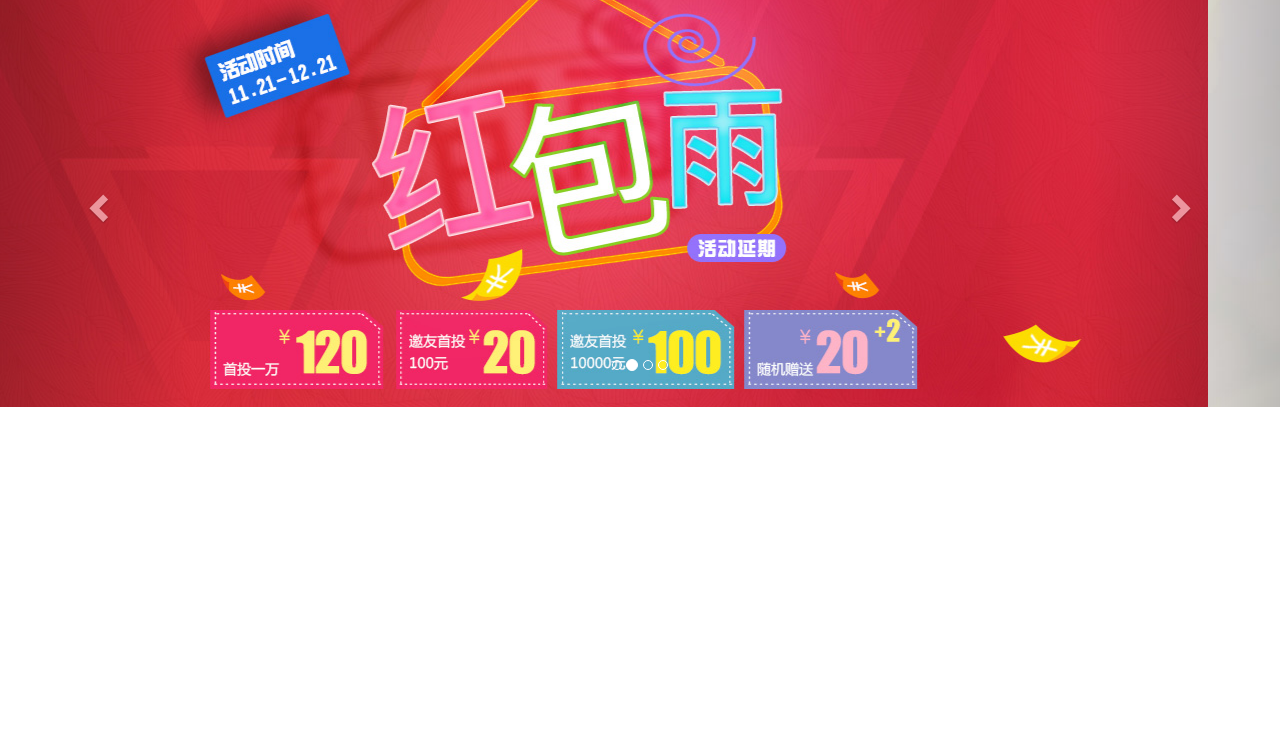
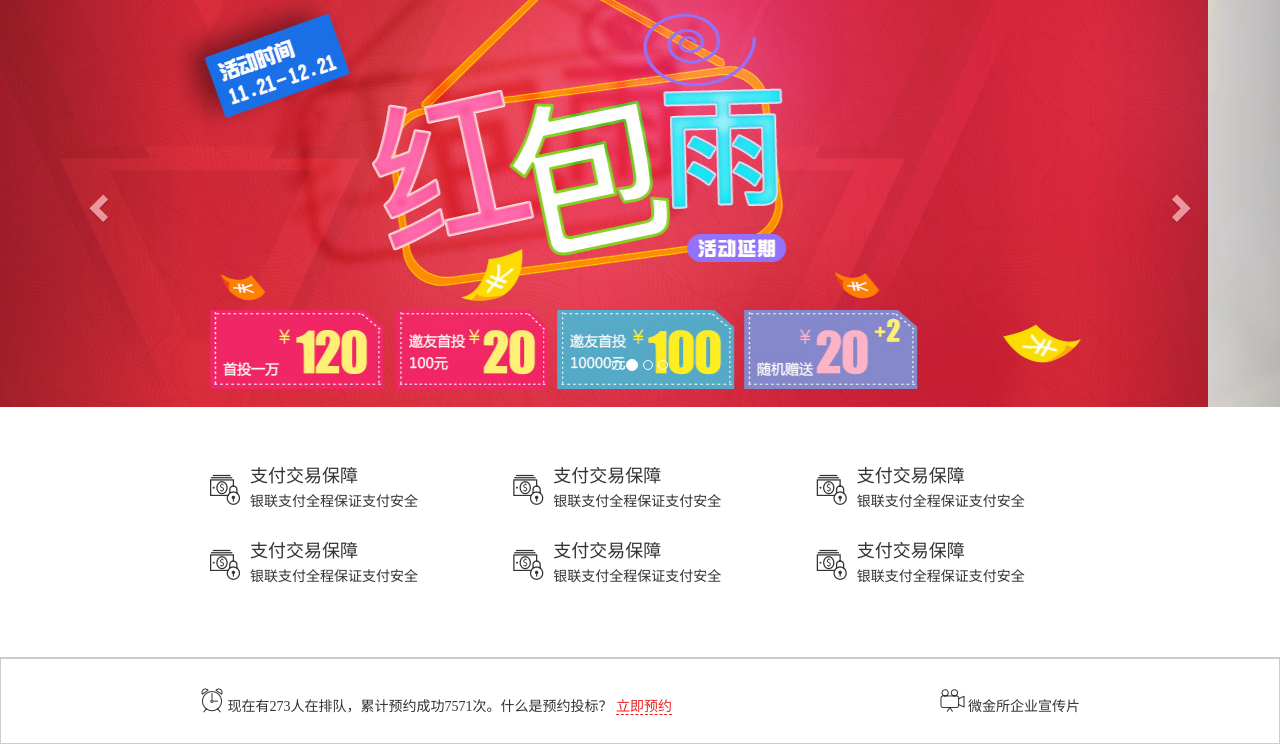
Before and after one commit to XiuDe/response, a plain HTML site: page index.html in a window 1280 px wide. Shown: the part 125-869 px from the top of the page. Before the commit the page ends 800 px from the top, so only its background shows below. Drawn offline with Linux system fonts and the light colour scheme; files whose address does not match are found by name.

Commit message:
version 201708291218

```diff
--- a/css/index.css
+++ b/css/index.css
@@ -308,3 +308,43 @@ fieldset[disabled] .wjs_nav .btn-link:focus {
   /*去除图片下边距*/
   display: block;
 }
+
+/*信息模块*/
+.wjs_info{
+  padding: 50px 0;
+  border-bottom: 1px solid #ccc;
+}
+.wjs_info > .container{
+  width: 910px;
+}
+.wjs_info .wjs_icon{
+  font-size: 30px;
+}
+.wjs_info .media{
+  display: block;
+  padding: 10px;
+}
+.wjs_info .media:hover{
+  color: #e92322;
+}
+.wjs_info .media > .media-left{
+  padding-top: 2px;
+}
+/* 预约 */
+.wjs_book{
+  padding: 25px 0;
+  border: 1px solid #ccc;
+}
+.wjs_book .container{
+  width: 910px;
+}
+.wjs_book .wjs_icon{
+  font-size: 24px;
+}
+.wjs_book .book_link{
+  color: #E92322;
+  border-bottom: 1px dashed #E92322;
+}
+.wjs_book .media_link:hover{
+  color: red;
+}
--- a/index.html
+++ b/index.html
@@ -99,9 +99,97 @@
       </div>
     </div>
     <!-- 信息 -->
-    <div class="wjs_info"></div>
+    <div class="wjs_info hidden-xs">
+        <div class="container">
+            <div class="row">
+                <div class="col-md-4 col-sm-6">
+                    <a href="#" class="media">
+                        <div class="media-left">
+                          <span class="wjs_icon wjs_icon_E903"></span>
+                        </div>
+                        <div class="media-body">
+                          <h4 class="media-heading">支付交易保障</h4>
+                          <p>银联支付全程保证支付安全</p>
+                        </div>
+                    </a>
+                </div>
+                <div class="col-md-4 col-sm-6">
+                     <a href="#" class="media">
+                        <div class="media-left">
+                          <span class="wjs_icon wjs_icon_E903"></span>
+                        </div>
+                        <div class="media-body">
+                          <h4 class="media-heading">支付交易保障</h4>
+                          <p>银联支付全程保证支付安全</p>
+                        </div>
+                    </a>
+                </div>
+                <div class="col-md-4 col-sm-6">
+                    <a href="#" class="media">
+                        <div class="media-left">
+                          <span class="wjs_icon wjs_icon_E903"></span>
+                        </div>
+                        <div class="media-body">
+                          <h4 class="media-heading">支付交易保障</h4>
+                          <p>银联支付全程保证支付安全</p>
+                        </div>
+                    </a>
+                </div>
+                <div class="col-md-4 col-sm-6">
+                    <a href="#" class="media">
+                        <div class="media-left">
+                          <span class="wjs_icon wjs_icon_E903"></span>
+                        </div>
+                        <div class="media-body">
+                          <h4 class="media-heading">支付交易保障</h4>
+                          <p>银联支付全程保证支付安全</p>
+                        </div>
+                    </a>
+                </div>
+                <div class="col-md-4 col-sm-6">
+                    <a href="#" class="media">
+                        <div class="media-left">
+                          <span class="wjs_icon wjs_icon_E903"></span>
+                        </div>
+                        <div class="media-body">
+                          <h4 class="media-heading">支付交易保障</h4>
+                          <p>银联支付全程保证支付安全</p>
+                        </div>
+                    </a>
+                </div>
+                <div class="col-md-4 col-sm-6">
+                    <a href="#" class="media">
+                        <div class="media-left">
+                          <span class="wjs_icon wjs_icon_E903"></span>
+                        </div>
+                        <div class="media-body">
+                          <h4 class="media-heading">支付交易保障</h4>
+                          <p>银联支付全程保证支付安全</p>
+                        </div>
+                    </a>
+                </div>
+            </div>
+        </div>
+    </div>
     <!-- 预约 -->
-    <div class="wjs_book"></div>
+    <div class="wjs_book">
+        <div class="container">
+            <!-- 左浮动 -->
+            <div class="pull-left">
+               <span class="wjs_icon wjs_icon_E906"></span>
+               <span>现在有273人在排队，累计预约成功7571次。什么是预约投标？</span>
+               <a href="#" class="book_link">立即预约</a>
+            </div>
+            <!-- 右浮动 -->
+            <div class="pull-right">
+                <a href="#" class="media_link">
+                   <span class="wjs_icon wjs_icon_E905"></span>
+                   <span>微金所企业宣传片</span>
+                </a>
+            </div>
+
+        </div>
+    </div>
     <!-- 产品 -->
     <div class="wjs_product"></div>
     <!-- 新闻 -->
@@ -114,9 +202,9 @@
     <script type="text/template" id="template_point">
         <!-- item是对象，i是索引 -->
         <%_.each(model,function(item,i){%>
-        <%console.log(item);%>
-        <%console.log(item.bg);%>
-        <%console.log(item.img);%>
+        <!-- <%console.log(item);%> -->
+        <!-- <%console.log(item.bg);%> -->
+        <!-- <%console.log(item.img);%> -->
           <li data-target="#carousel-example-generic" data-slide-to="<%=i%>" class="<%=i==0?'active':''%>"></li>
         <%});%>
     </script>
```
Also changed, not shown: 1 other file.
